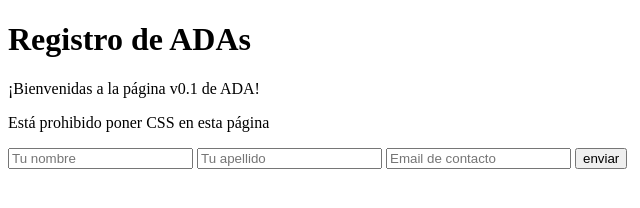
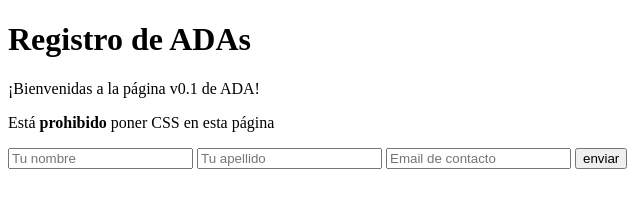
Before and after one commit to CaroAyala/clase-03, a plain HTML site: page index.html in a window 1280 px wide. Shown: the full height of the page, 0-640 px from the left. Drawn offline with Linux system fonts and the light colour scheme.

Commit message:
copia_clase3

```diff
--- a/index.html
+++ b/index.html
@@ -9,7 +9,7 @@
 <body>
 <h1>Registro de ADAs</h1>
 <p>¡Bienvenidas a la página v0.1 de ADA!</p>
-<p>Está prohibido poner CSS en esta página</p>
+<p>Está <b>prohibido</b> poner CSS en esta página</p>
 <form action="">
     <input type="text" name="nombre" placeholder="Tu nombre">
     <input type="text" name="apellido" placeholder="Tu apellido">
```
